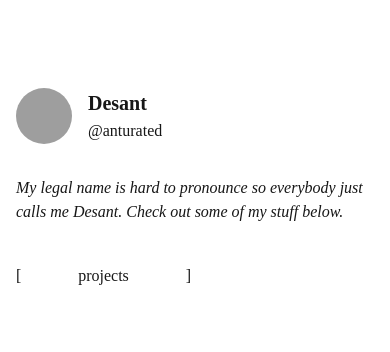
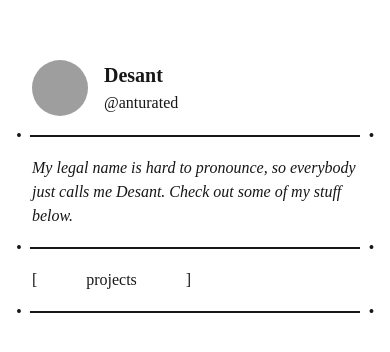
Before and after one commit to anturated/website, a Next.js app: page / in a window 390 px wide. Shown: the part 230-582 px from the top of the page. Built offline with nearby package versions, Linux system fonts and the light colour scheme; grey boxes are pictures that could not be loaded; a web font is replaced by a local one.

Commit message:
feat: improve vibes further

```diff
--- a/src/app/(site)/_components/Hero.tsx
+++ b/src/app/(site)/_components/Hero.tsx
@@ -5,12 +5,9 @@ export default function Hero() {
   const NAME = "Desant";
   const LEGAL_NAME = "TBA";
   const HANDLE = "anturated";
-  const DESCRIPTION = "My legal name is hard to pronounce so everybody just calls me Desant. Check out some of my stuff below.";
 
   return (
-    <div className="flex flex-col items-center md:items-start md:flex-row gap-8">
-      {/* PFP WITH INFO */}
-      <div className="flex flex-row md:flex-col gap-4 w-full md:w-auto shrink-0">
+    <div className="flex flex-row pl-[2ch] md:p-0 md:flex-col gap-4 w-full md:w-auto shrink-0" >
       <FvkitImage
         src="/pfp.png"
         max={256}
@@ -20,13 +17,6 @@ export default function Hero() {
         <span className="text-xl font-bold">{NAME}</span>
         <span className="text-outline">{"@" + HANDLE}</span>
       </div>
-      </div>
-
-      <div className="flex flex-col justify-between gap-8 md:self-stretch">
-        {/* STATUS */}
-        <span className="md:pt-[2ch] italic">{DESCRIPTION}</span>
-        <Links />
-      </div>
-    </div>
+    </div >
   )
 }
--- a/src/app/(site)/_components/Links.tsx
+++ b/src/app/(site)/_components/Links.tsx
@@ -1,9 +1,9 @@
 import Link from "next/link";
 import { ReactNode } from "react";
 
-export default function Links() {
+export default function Links({ className = "" }: Readonly<{ className?: string }>) {
   return (
-    <div className="grid grid-cols-2 gap-2">
+    <div className={"grid grid-cols-2 gap-2" + ` ${className}`}>
       <MyLink href="/projects">
         projects
       </MyLink>
@@ -16,7 +16,7 @@ export default function Links() {
 
 function MyLink({ children, href }: Readonly<{ children: ReactNode, href: string }>) {
   return <Link
-    className="flex flex-row justify-between w-full py-2 hover:bg-hovered rounded-xl"
+    className="flex flex-row justify-between w-full hover:bg-hovered rounded-xl"
     href={href}>
     <span>[</span>
     <span className="text-tertiary">
--- a/src/app/(site)/page.tsx
+++ b/src/app/(site)/page.tsx
@@ -1,9 +1,31 @@
+import { Sep, SepWithText } from "@/components/Dividers";
 import Hero from "./_components/Hero";
+import Links from "./_components/Links";
+
+const DESCRIPTION = "My legal name is hard to pronounce, so everybody just calls me Desant. Check out some of my stuff below.";
 
 export default function Home() {
+
   return (
-    <div className="flex flex-col justify-between gap-10 my-auto">
-      <Hero />
+    <div className="flex flex-col justify-between my-auto">
+      {/* make space for pfp */}
+      <div className="flex flex-col items-center md:items-start md:flex-row gap-[1ch] md:gap-8">
+        <Hero />
+        <Content />
+      </div>
     </div>
   );
 }
+
+function Content() {
+  return (
+    <div className="flex flex-col gap-2">
+      {/* <SepWithText>about</SepWithText> */}
+      <Sep />
+      <span className=" px-[2ch] italic">{DESCRIPTION}</span>
+      <Sep />
+      <Links className="px-[2ch]" />
+      <Sep />
+    </div>
+  )
+}
--- a/src/app/(site)/projects/page.tsx
+++ b/src/app/(site)/projects/page.tsx
@@ -4,7 +4,7 @@ import ProjectCard from "./_components/ProjectCard";
 export default function Projects() {
   return (
     <div className="relative grid grid-cols-1 md:grid-cols-2 gap-2 gap-y-8 my-auto">
-      <BackLink className="absolute -top-14"/>
+      <BackLink className="absolute -top-16"/>
       <ProjectCard
         title="mc-fleet"
         description="WIP itzg/docker-minecraft-server kickstarter"
--- a/src/components/BackLink.tsx
+++ b/src/components/BackLink.tsx
@@ -15,7 +15,7 @@ export default function BackLink({ className = "" }: Readonly<{ className?: stri
 
   return <Link
     href={up}
-    className={"text-outline italic hover:underline" + ` ${className}`}
+    className={"block text-outline italic hover:underline w-full py-3 " + ` ${className}`}
   >
     {"<- Go back"}
   </Link>
--- a/src/components/Dividers.tsx
+++ b/src/components/Dividers.tsx
@@ -9,13 +9,20 @@ export function Dot() {
 }
 
 export function SepWithText({ children }: Readonly<{ children: ReactNode }>) {
-  return <div
-    className="flex flex-row w-full gap-[1ch] text-outline"
-  >
+  return <div className="flex flex-row items-center gap-[1ch] italic text-outline" >
     <Dot />
-    <Divider />
+    <Divider fill={true} />
     {children}
-    <Divider />
+    <Divider fill={true} />
     <Dot />
   </div>
 }
+
+export function Sep() {
+
+  return <div className="flex flex-row items-center gap-[1ch] italic text-outline" >
+    <Dot />
+    <Divider fill={true} />
+    <Dot />
+  </div>
+}
```
Lines whose indentation alone changed are shown as unchanged.
